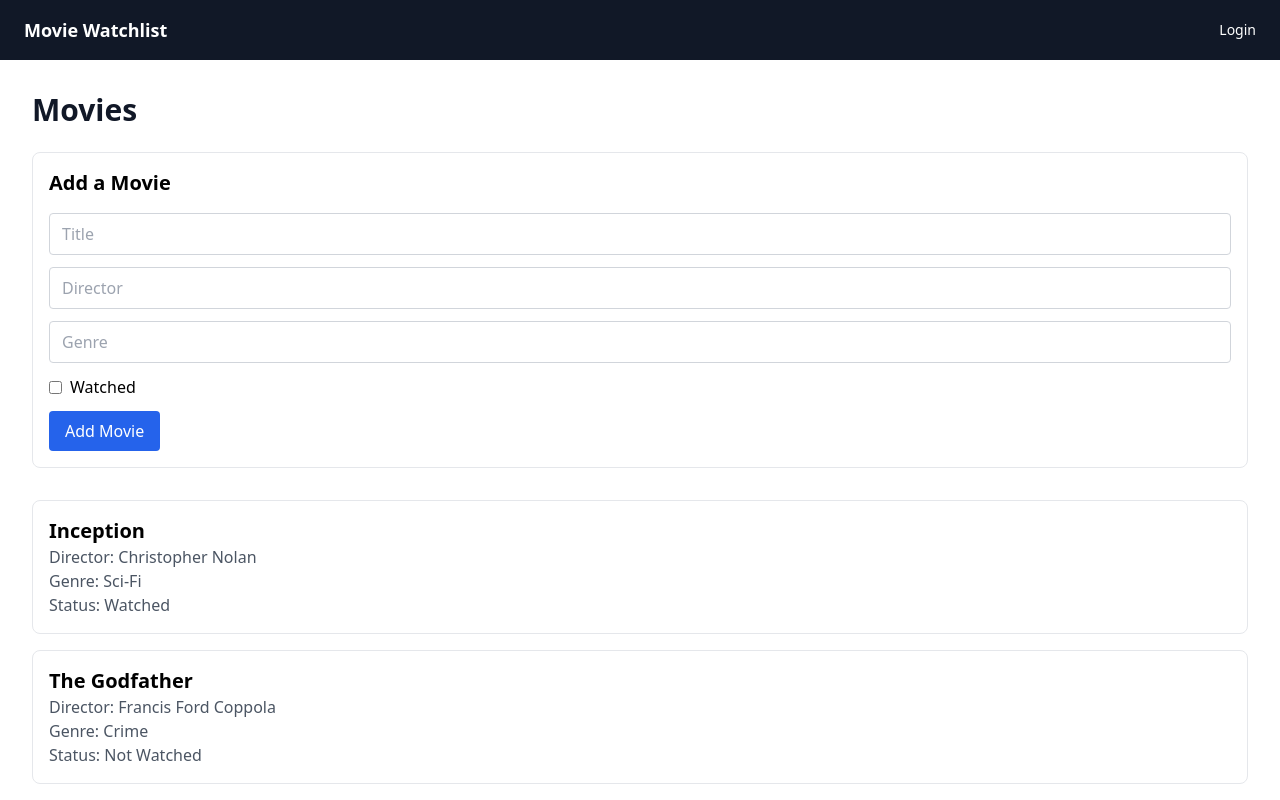
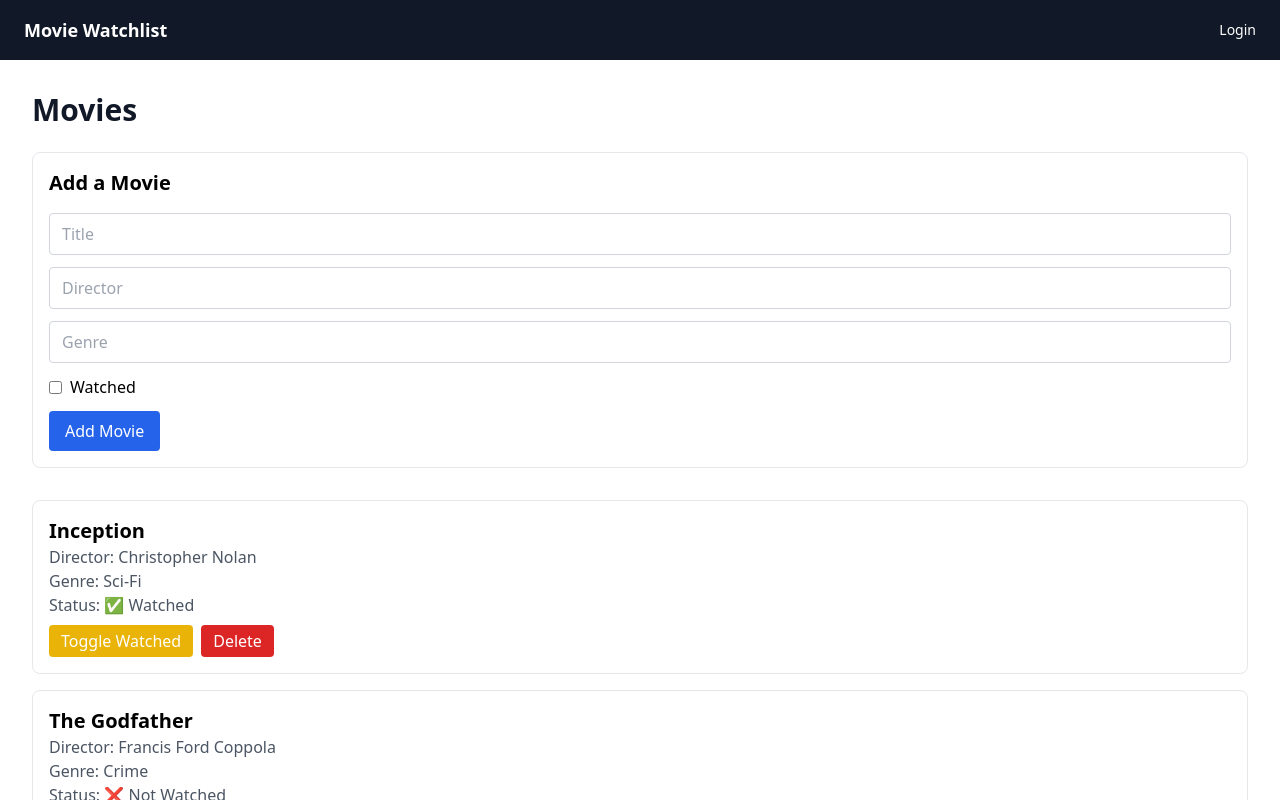
Before and after one commit to ervvaa/movie-watchlist-132541, a React (Vite) app: page /movies in a window 1280 px wide. Shown: the top 800 px of the page. Built offline with nearby package versions, Linux system fonts and the light colour scheme.

Commit message:
Implemented Update and Delete

```diff
--- a/src/pages/MoviesPage.jsx
+++ b/src/pages/MoviesPage.jsx
@@ -1,4 +1,3 @@
-
 import { useState } from 'react'
 import { movies as initialMovies } from '../utils/movies'
 
@@ -34,6 +33,14 @@ function MoviesPage() {
         setGenre('')
         setWatched(false)
         setErrors({})
+    }
+
+    const toggleWatched = (id) => {
+        setMovies(movies.map(m => m.id === id ? { ...m, watched: !m.watched } : m))
+    }
+
+    const deleteMovie = (id) => {
+        setMovies(movies.filter(m => m.id !== id))
     }
 
     return (
@@ -96,8 +103,22 @@ function MoviesPage() {
                         <p className="text-gray-600">Director: {movie.director}</p>
                         <p className="text-gray-600">Genre: {movie.genre}</p>
                         <p className="text-gray-600">
-                            Status: {movie.watched ? 'Watched' : 'Not Watched'}
+                            Status: {movie.watched ? '✅ Watched' : '❌ Not Watched'}
                         </p>
+                        <div className="flex gap-2 mt-2">
+                            <button
+                                onClick={() => toggleWatched(movie.id)}
+                                className="bg-yellow-500 text-white px-3 py-1 rounded hover:bg-yellow-600"
+                            >
+                                Toggle Watched
+                            </button>
+                            <button
+                                onClick={() => deleteMovie(movie.id)}
+                                className="bg-red-600 text-white px-3 py-1 rounded hover:bg-red-700"
+                            >
+                                Delete
+                            </button>
+                        </div>
                     </div>
                 ))}
             </div>
```
